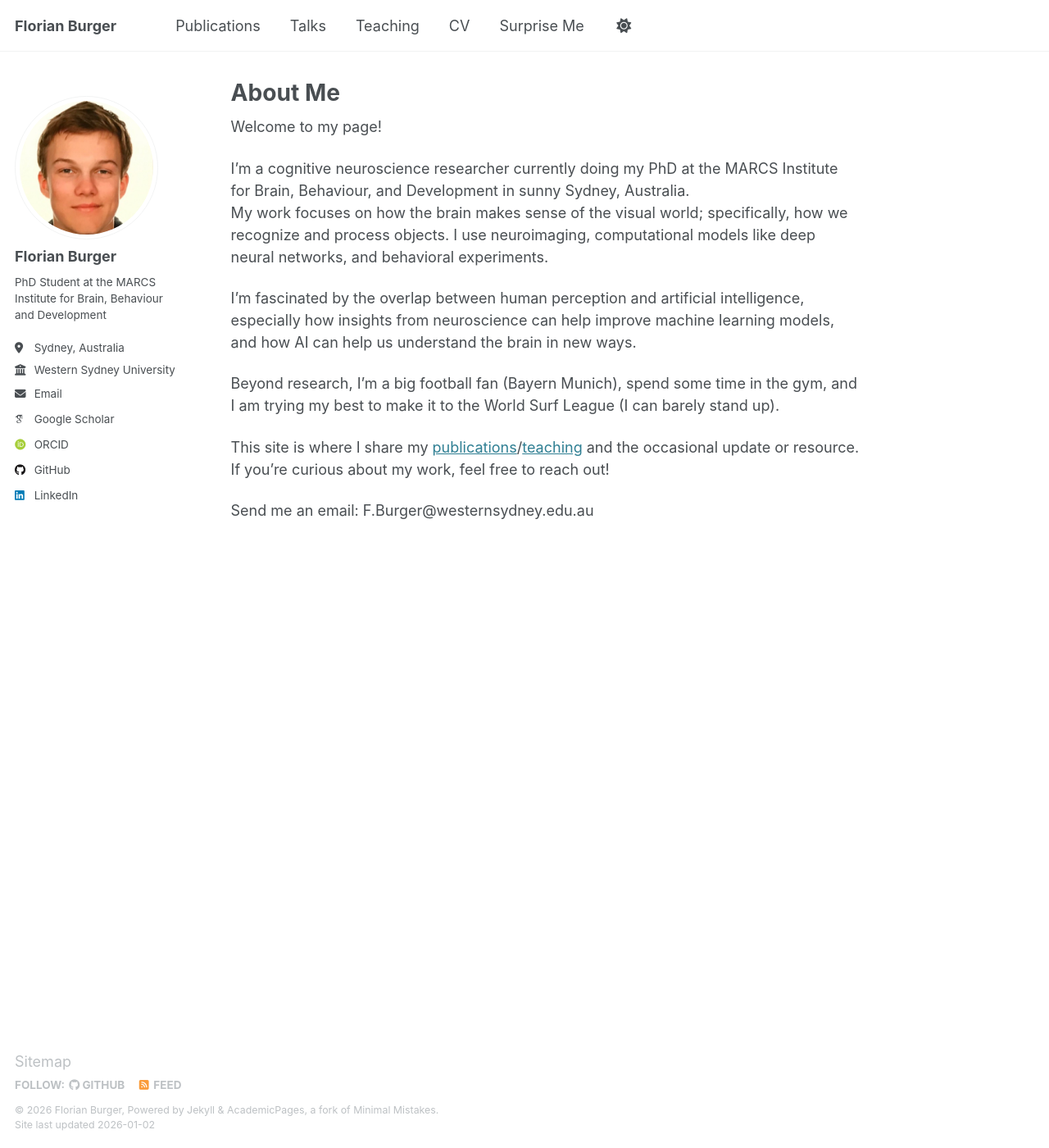
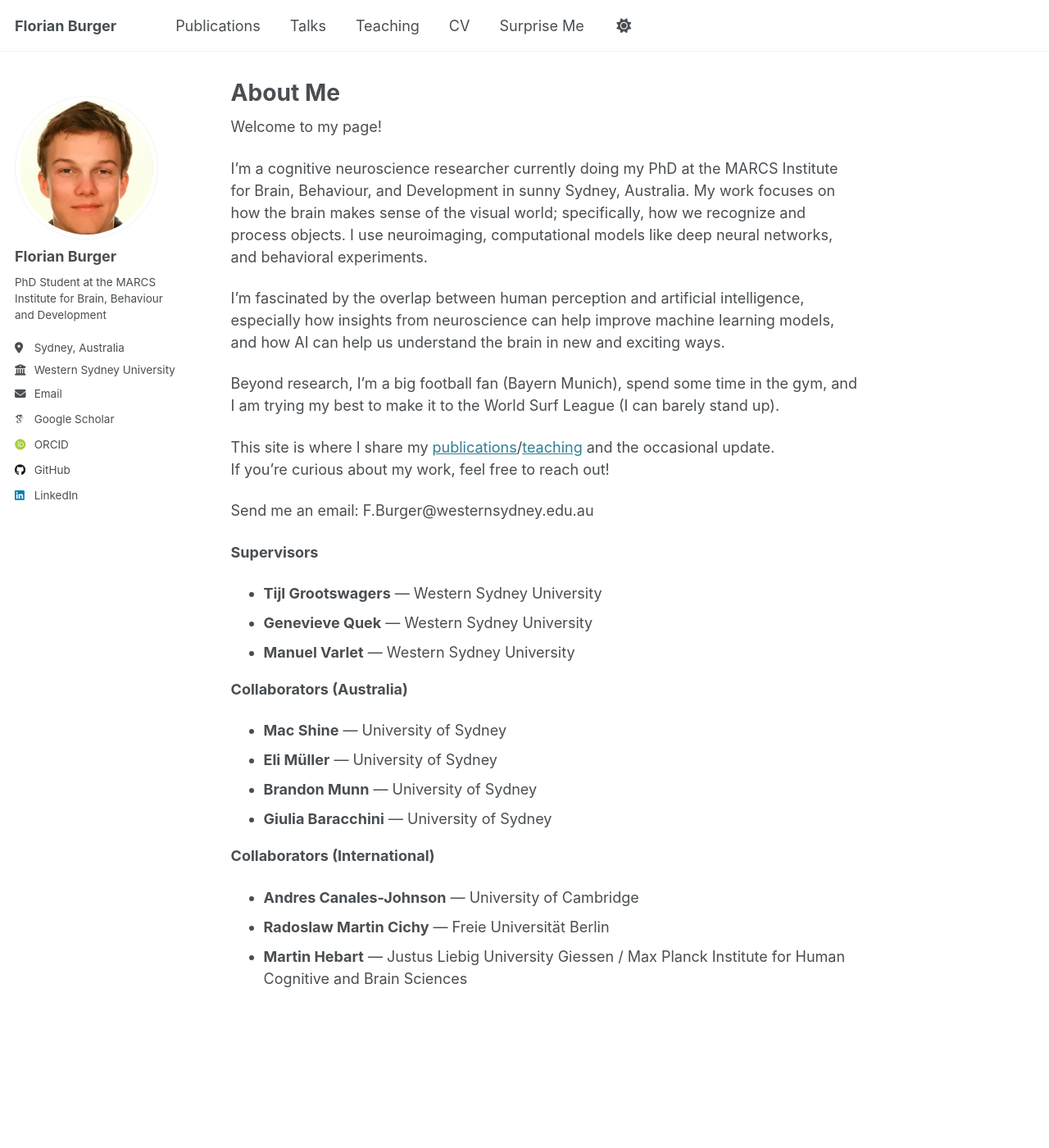
Before and after one commit to Flo-Burger/Flo-Burger.github.io, a Jekyll site: the page built from _pages/about.md, in a window 1280 px wide and 1400 px high. Shown: the whole window at 82% size. Built offline with Jekyll 4.4.1, drawn with Linux system fonts in a browser that asks for light colours; some web fonts are replaced.

Commit message:
Adding_collaborators

```diff
--- a/_pages/about.md
+++ b/_pages/about.md
@@ -8,14 +8,32 @@ redirect_from:
 ---
 Welcome to my page!
 
-I’m a cognitive neuroscience researcher currently doing my PhD at the MARCS Institute for Brain, Behaviour, and Development in sunny Sydney, Australia.
-My work focuses on how the brain makes sense of the visual world; specifically, how we recognize and process objects. I use neuroimaging, computational models like deep neural networks, and behavioral experiments.
+I’m a cognitive neuroscience researcher currently doing my PhD at the MARCS Institute for Brain, Behaviour, and Development in sunny Sydney, Australia. My work focuses on how the brain makes sense of the visual world; specifically, how we recognize and process objects. I use neuroimaging, computational models like deep neural networks, and behavioral experiments.
 
-I’m fascinated by the overlap between human perception and artificial intelligence, especially how insights from neuroscience can help improve machine learning models, and how AI can help us understand the brain in new ways.
+I’m fascinated by the overlap between human perception and artificial intelligence, especially how insights from neuroscience can help improve machine learning models, and how AI can help us understand the brain in new and exciting ways.
 
 Beyond research, I’m a big football fan (Bayern Munich), spend some time in the gym, and I am trying my best to make it to the World Surf League (I can barely stand up).
 
-This site is where I share my [publications](/publications/)/[teaching](/talks/) and the occasional update or resource.
+This site is where I share my [publications](/publications/)/[teaching](/talks/) and the occasional update.
 If you're curious about my work, feel free to reach out!
 
 Send me an email: F.Burger@westernsydney.edu.au
+
+__Supervisors__
+
+- **Tijl Grootswagers** — Western Sydney University
+- **Genevieve Quek** — Western Sydney University
+- **Manuel Varlet** — Western Sydney University
+
+__Collaborators (Australia)__
+
+- **Mac Shine** — University of Sydney
+- **Eli Müller** — University of Sydney
+- **Brandon Munn** — University of Sydney
+- **Giulia Baracchini** — University of Sydney
+
+__Collaborators (International)__
+
+- **Andres Canales-Johnson** — University of Cambridge
+- **Radoslaw Martin Cichy** — Freie Universität Berlin
+- **Martin Hebart** — Justus Liebig University Giessen / Max Planck Institute for Human Cognitive and Brain Sciences
```
